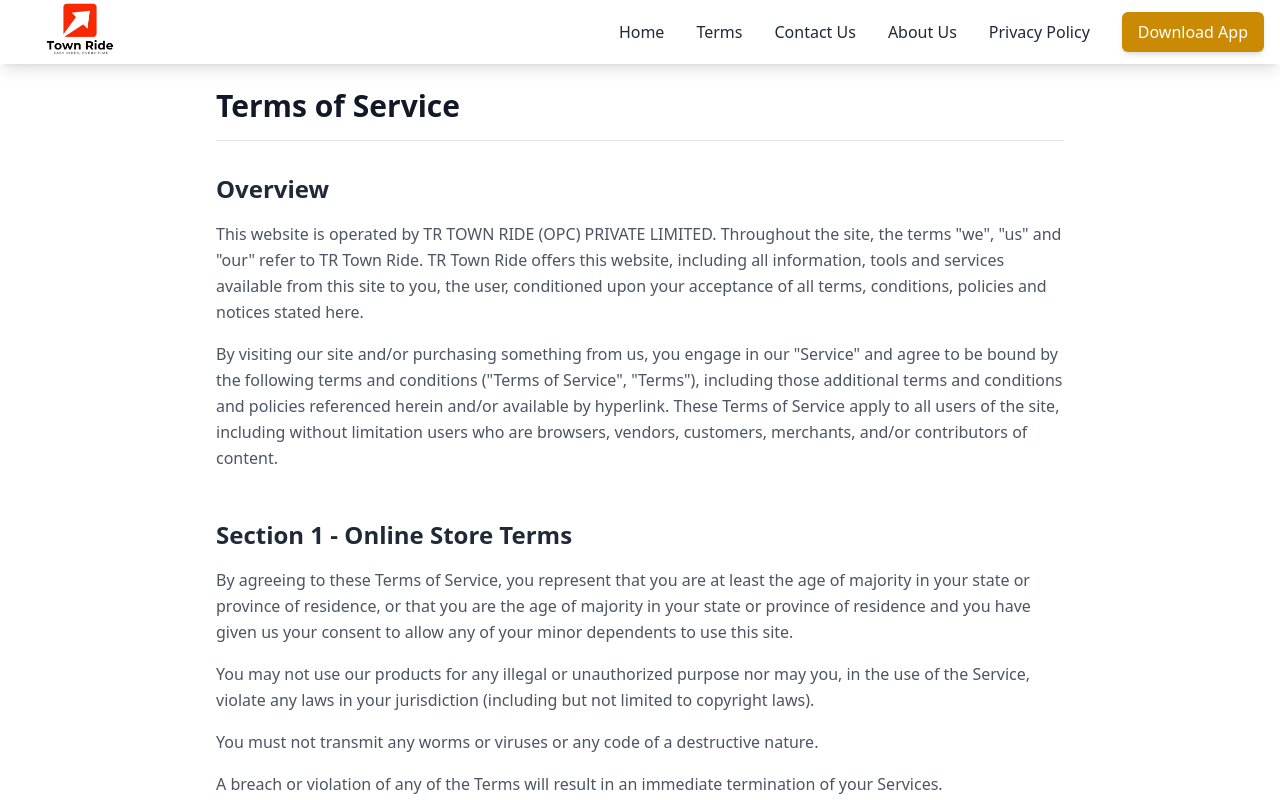
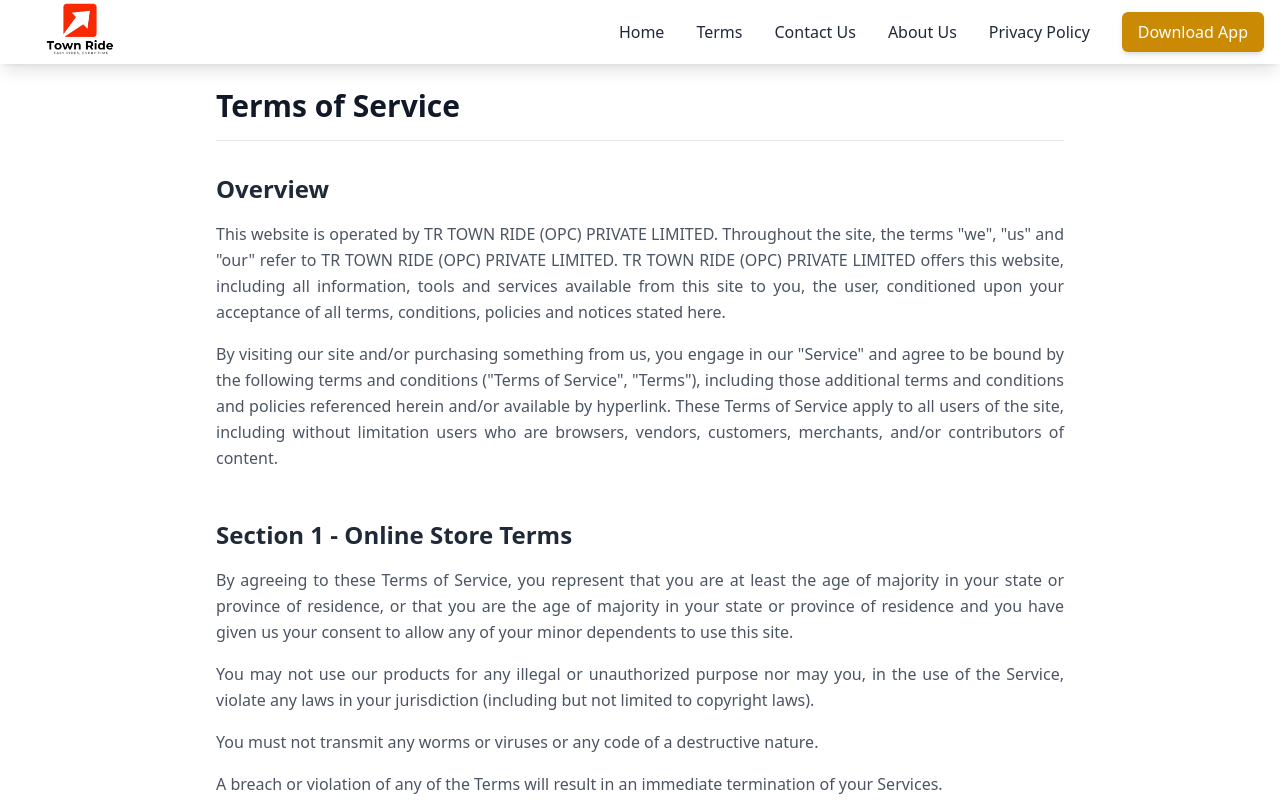
Before and after one commit to KushKK29/Town-Ride, a React (Vite) app: page /terms in a window 1280 px wide. Shown: the top 800 px of the page. Built offline with nearby package versions, Linux system fonts and the light colour scheme.

Commit message:
add: terms

```diff
--- a/src/pages/Terms.jsx
+++ b/src/pages/Terms.jsx
@@ -5,7 +5,7 @@ const Terms= () => {
     {
       id: "overview",
       title: "Overview",
-      content: `This website is operated by TR TOWN RIDE (OPC) PRIVATE LIMITED. Throughout the site, the terms "we", "us" and "our" refer to TR Town Ride. TR Town Ride offers this website, including all information, tools and services available from this site to you, the user, conditioned upon your acceptance of all terms, conditions, policies and notices stated here.
+      content: `This website is operated by TR TOWN RIDE (OPC) PRIVATE LIMITED. Throughout the site, the terms "we", "us" and "our" refer to TR TOWN RIDE (OPC) PRIVATE LIMITED. TR TOWN RIDE (OPC) PRIVATE LIMITED offers this website, including all information, tools and services available from this site to you, the user, conditioned upon your acceptance of all terms, conditions, policies and notices stated here.
 
 By visiting our site and/or purchasing something from us, you engage in our "Service" and agree to be bound by the following terms and conditions ("Terms of Service", "Terms"), including those additional terms and conditions and policies referenced herein and/or available by hyperlink. These Terms of Service apply to all users of the site, including without limitation users who are browsers, vendors, customers, merchants, and/or contributors of content.`,
     },
@@ -120,12 +120,12 @@ You agree that from time to time we may remove the service for indefinite period
 
 You expressly agree that your use of, or inability to use, the service is at your sole risk. The service and all products and services delivered to you through the service are (except as expressly stated by us) provided 'as is' and 'as available' for your use, without any representation, warranties or conditions of any kind, either express or implied, including all implied warranties or conditions of merchantability, merchantable quality, fitness for a particular purpose, durability, title, and non-infringement.
 
-In no case shall [___Company Name___], our directors, officers, employees, affiliates, agents, contractors, interns, suppliers, service providers or licensors be liable for any injury, loss, claim, or any direct, indirect, incidental, punitive, special, or consequential damages of any kind, including, without limitation lost profits, lost revenue, lost savings, loss of data, replacement costs, or any similar damages, whether based in contract, tort (including negligence), strict liability or otherwise, arising from your use of any of the service or any products procured using the service, or for any other claim related in any way to your use of the service or any product, including, but not limited to, any errors or omissions in any content, or any loss or damage of any kind incurred as a result of the use of the service or any content (or product) posted, transmitted, or otherwise made available via the service, even if advised of their possibility. Because some states or jurisdictions do not allow the exclusion or the limitation of liability for consequential or incidental damages, in such states or jurisdictions, our liability shall be limited to the maximum extent permitted by law.`,
+In no case shall TR TOWN RIDE (OPC) PRIVATE LIMITED, our directors, officers, employees, affiliates, agents, contractors, interns, suppliers, service providers or licensors be liable for any injury, loss, claim, or any direct, indirect, incidental, punitive, special, or consequential damages of any kind, including, without limitation lost profits, lost revenue, lost savings, loss of data, replacement costs, or any similar damages, whether based in contract, tort (including negligence), strict liability or otherwise, arising from your use of any of the service or any products procured using the service, or for any other claim related in any way to your use of the service or any product, including, but not limited to, any errors or omissions in any content, or any loss or damage of any kind incurred as a result of the use of the service or any content (or product) posted, transmitted, or otherwise made available via the service, even if advised of their possibility. Because some states or jurisdictions do not allow the exclusion or the limitation of liability for consequential or incidental damages, in such states or jurisdictions, our liability shall be limited to the maximum extent permitted by law.`,
     },
     {
       id: "indemnification",
       title: "Section 14 - Indemnification",
-      content: `You agree to indemnify, defend and hold harmless [___Company Name___] and our parent, subsidiaries, affiliates, partners, officers, directors, agents, contractors, licensors, service providers, subcontractors, suppliers, interns and employees, harmless from any claim or demand, including reasonable attorneys’ fees, made by any third-party due to or arising out of your breach of these Terms of Service or the documents they incorporate by reference, or your violation of any law or the rights of a third-party.`,
+      content: `You agree to indemnify, defend and hold harmless TR TOWN RIDE (OPC) PRIVATE LIMITED and our parent, subsidiaries, affiliates, partners, officers, directors, agents, contractors, licensors, service providers, subcontractors, suppliers, interns and employees, harmless from any claim or demand, including reasonable attorneys’ fees, made by any third-party due to or arising out of your breach of these Terms of Service or the documents they incorporate by reference, or your violation of any law or the rights of a third-party.`,
     },
     {
       id: "severability",
@@ -183,7 +183,10 @@ We reserve the right, at our sole discretion, to update, change or replace any p
             </h2>
             <div className="prose prose-gray max-w-none">
               {section.content.split("\n\n").map((paragraph, index) => (
-                <p key={index} className="text-gray-600 leading-relaxed mb-4">
+                <p
+                  key={index}
+                  className="text-gray-600 leading-relaxed mb-4 text-justify"
+                >
                   {paragraph}
                 </p>
               ))}
```
